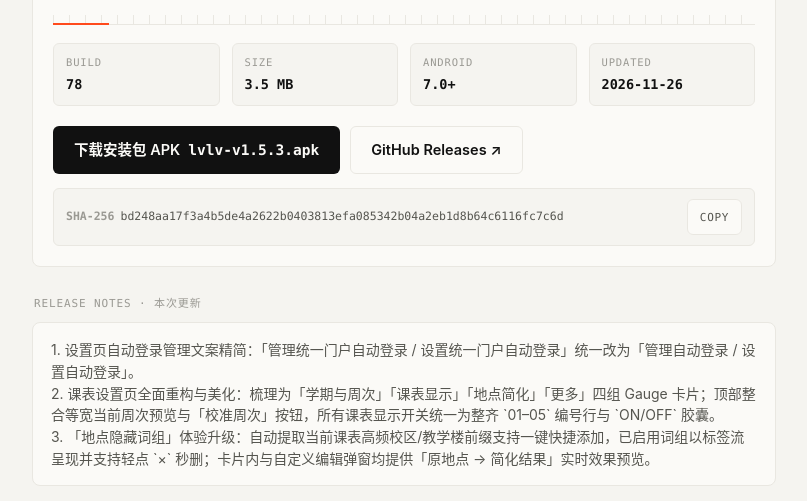
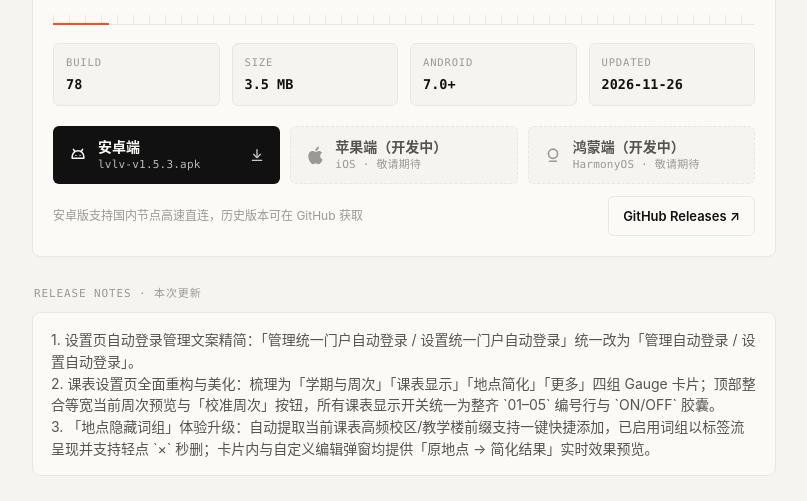
Before and after one commit to cao-gift/sdjtu-timetable, a plain HTML site: page index.html in a window 1280 px wide. Shown: the part 270-771 px from the top of the page, without its empty margins (236-1043 px from the left). Drawn offline with Linux system fonts and the light colour scheme.

Commit message:
feat(site): add platform download buttons and remove SHA-256 bar

```diff
--- a/index.html
+++ b/index.html
@@ -266,70 +266,130 @@
       word-break: break-all;
     }
 
-    .cta-row {
+    .platform-grid {
+      display: grid;
+      grid-template-columns: repeat(3, minmax(0, 1fr));
+      gap: 10px;
+    }
+
+    .btn-platform {
+      min-height: 58px;
+      padding: 10px 14px;
+      border-radius: 6px;
       display: flex;
+      align-items: center;
+      gap: 10px;
+      text-align: left;
+      border: 1px solid transparent;
+      font-family: var(--sans);
+      transition: opacity 120ms ease, border-color 120ms ease;
+      width: 100%;
+    }
+
+    .btn-platform-primary {
+      background: var(--ink);
+      color: var(--on-ink);
+      cursor: pointer;
+    }
+
+    .btn-platform-primary:hover { opacity: 0.88; }
+
+    .btn-platform-soon {
+      background: var(--paper);
+      border: 1px dashed var(--line);
+      color: var(--sub);
+      cursor: not-allowed;
+      appearance: none;
+    }
+
+    .platform-icon {
+      width: 20px;
+      height: 20px;
+      flex-shrink: 0;
+      display: inline-flex;
+      align-items: center;
+      justify-content: center;
+    }
+
+    .btn-platform-soon .platform-icon {
+      color: var(--mute);
+    }
+
+    .platform-copy {
+      min-width: 0;
+      flex: 1;
+      display: flex;
+      flex-direction: column;
+      gap: 2px;
+    }
+
+    .platform-name {
+      font-size: 14px;
+      font-weight: 700;
+      line-height: 1.3;
+    }
+
+    .btn-platform-soon .platform-name {
+      font-weight: 600;
+    }
+
+    .platform-sub {
+      font-family: var(--mono);
+      font-variant-numeric: tabular-nums;
+      font-size: 11px;
+      line-height: 1.3;
+      letter-spacing: 0.02em;
+      word-break: break-word;
+    }
+
+    .btn-platform-primary .platform-sub {
+      color: var(--on-ink);
+      opacity: 0.72;
+    }
+
+    .btn-platform-soon .platform-sub {
+      color: var(--mute);
+    }
+
+    .platform-dl {
+      width: 16px;
+      height: 16px;
+      flex-shrink: 0;
+      opacity: 0.78;
+    }
+
+    .cta-secondary {
+      margin-top: 12px;
+      display: flex;
+      align-items: center;
+      justify-content: space-between;
       flex-wrap: wrap;
       gap: 10px;
-      align-items: center;
     }
 
-    .btn-primary, .btn-outline {
-      min-height: 48px;
-      padding: 10px 20px;
+    .cta-hint {
+      font-size: 12px;
+      color: var(--mute);
+    }
+
+    .btn-outline {
+      min-height: 40px;
+      padding: 8px 14px;
       border-radius: 6px;
-      font-size: 14.5px;
+      font-size: 13px;
       font-weight: 600;
       display: inline-flex;
       align-items: center;
       justify-content: center;
-      flex-wrap: wrap;
-      text-align: center;
-      gap: 4px 8px;
+      gap: 6px;
       cursor: pointer;
-      border: 1px solid transparent;
-      transition: opacity 120ms ease, border-color 120ms ease;
-    }
-
-    .btn-primary {
-      background: var(--ink);
-      color: var(--on-ink);
-    }
-
-    .btn-primary:hover { opacity: 0.88; }
-
-    .btn-outline {
       background: transparent;
-      border-color: var(--line);
+      border: 1px solid var(--line);
       color: var(--ink);
+      transition: border-color 120ms ease;
     }
 
     .btn-outline:hover { border-color: var(--ink); }
-
-    .sha-bar {
-      margin-top: 14px;
-      padding: 10px 12px;
-      border: 1px solid var(--line);
-      border-radius: 6px;
-      background: var(--paper);
-      display: flex;
-      align-items: center;
-      justify-content: space-between;
-      gap: 10px;
-      flex-wrap: wrap;
-    }
-
-    .sha-text {
-      font-family: var(--mono);
-      font-size: 11.5px;
-      color: var(--sub);
-      word-break: break-all;
-    }
-
-    .sha-text strong {
-      color: var(--mute);
-      font-weight: 600;
-      margin-right: 6px;
-    }
 
     .section-label {
       margin: 28px 0 10px 2px;
@@ -692,6 +752,12 @@
     }
     .lb-btn:hover { border-color: #FFFFFF; }
 
+    @media (max-width: 700px) {
+      .platform-grid {
+        grid-template-columns: 1fr;
+      }
+    }
+
     @media (max-width: 640px) {
       .topbar {
         flex-direction: column;
@@ -724,7 +790,8 @@
         gap: 10px;
       }
       .row + .row::before { left: 48px; right: 14px; }
-      .btn-primary, .btn-outline { width: 100%; padding: 10px 14px; }
+      .btn-outline { width: 100%; padding: 10px 14px; }
+      .cta-secondary { flex-direction: column; align-items: stretch; }
       .lightbox { padding: 14px; }
       .lightbox-bar {
         flex-direction: column;
@@ -788,19 +855,59 @@
         </div>
       </div>
 
-      <div class="cta-row">
-        <a class="btn-primary" id="downloadBtn" href="./downloads/lvlv-v1.5.3.apk" download>
-          <span>下载安装包 APK</span>
-          <span class="mono" id="downloadName">lvlv-v1.5.3.apk</span>
+      <div class="platform-grid" role="group" aria-label="各平台客户端下载">
+        <a class="btn-platform btn-platform-primary" id="downloadBtn" href="./downloads/lvlv-v1.5.3.apk" download>
+          <span class="platform-icon" aria-hidden="true">
+            <svg width="20" height="20" viewBox="0 0 24 24" fill="none" stroke="currentColor" stroke-width="1.8" stroke-linecap="round" stroke-linejoin="round">
+              <path d="M5 16v-2a7 7 0 0 1 14 0v2Z" />
+              <path d="m8.2 7.8-1.7-2.6" />
+              <path d="m15.8 7.8 1.7-2.6" />
+              <circle cx="9.5" cy="12.5" r="0.8" fill="currentColor" stroke="none" />
+              <circle cx="14.5" cy="12.5" r="0.8" fill="currentColor" stroke="none" />
+            </svg>
+          </span>
+          <span class="platform-copy">
+            <span class="platform-name">安卓端</span>
+            <span class="platform-sub" id="downloadName">lvlv-v1.5.3.apk</span>
+          </span>
+          <svg class="platform-dl" viewBox="0 0 24 24" fill="none" stroke="currentColor" stroke-width="2" stroke-linecap="round" stroke-linejoin="round" aria-hidden="true">
+            <path d="M12 4v11" />
+            <path d="m7 11 5 5 5-5" />
+            <path d="M5 20h14" />
+          </svg>
         </a>
+
+        <button class="btn-platform btn-platform-soon" type="button" disabled aria-disabled="true">
+          <span class="platform-icon" aria-hidden="true">
+            <svg width="19" height="19" viewBox="0 0 24 24" fill="currentColor">
+              <path d="M16.365 1.43c0 1.14-.493 2.27-1.177 3.08-.744.9-1.99 1.57-2.987 1.57-.12 0-.23-.02-.3-.03-.01-.06-.04-.22-.04-.39 0-1.15.572-2.27 1.206-2.98.804-.94 2.142-1.64 3.248-1.68.03.13.05.28.05.43zm4.565 15.71c-.03.07-.463 1.58-1.518 3.12-.945 1.34-1.94 2.71-3.43 2.71-1.517 0-1.9-.88-3.63-.88-1.698 0-2.302.91-3.67.91-1.377 0-2.332-1.26-3.428-2.8-1.287-1.82-2.323-4.63-2.323-7.28 0-4.28 2.797-6.55 5.552-6.55 1.448 0 2.675.95 3.6.95.865 0 2.222-1.01 3.902-1.01.613 0 2.886.06 4.374 2.19-.13.09-2.383 1.37-2.383 4.19 0 3.26 2.854 4.42 2.955 4.45z" />
+            </svg>
+          </span>
+          <span class="platform-copy">
+            <span class="platform-name">苹果端（开发中）</span>
+            <span class="platform-sub">iOS · 敬请期待</span>
+          </span>
+        </button>
+
+        <button class="btn-platform btn-platform-soon" type="button" disabled aria-disabled="true">
+          <span class="platform-icon" aria-hidden="true">
+            <svg width="20" height="20" viewBox="0 0 24 24" fill="none" stroke="currentColor" stroke-width="2" stroke-linecap="round">
+              <circle cx="12" cy="10.5" r="5.5" />
+              <path d="M8 19.5h8" />
+            </svg>
+          </span>
+          <span class="platform-copy">
+            <span class="platform-name">鸿蒙端（开发中）</span>
+            <span class="platform-sub">HarmonyOS · 敬请期待</span>
+          </span>
+        </button>
+      </div>
+
+      <div class="cta-secondary">
+        <span class="cta-hint">安卓版支持国内节点高速直连，历史版本可在 GitHub 获取</span>
         <a class="btn-outline" id="githubBtn" href="https://github.com/cao-gift/sdjtu-timetable/releases" target="_blank" rel="noopener">
           <span>GitHub Releases ↗</span>
         </a>
-      </div>
-
-      <div class="sha-bar">
-        <div class="sha-text"><strong>SHA-256</strong><span id="verSha">bd248aa17f3a4b5de4a2622b0403813efa085342b04a2eb1d8b64c6116fc7c6d</span></div>
-        <button class="ghost-btn" id="copyShaBtn" type="button">COPY</button>
       </div>
     </section>
 
@@ -1034,7 +1141,6 @@
         fileName: "lvlv-v1.5.3.apk",
         apkUrl: "/downloads/lvlv-v1.5.3.apk",
         size: 3722385,
-        sha256: "bd248aa17f3a4b5de4a2622b0403813efa085342b04a2eb1d8b64c6116fc7c6d",
         publishedAt: "2026-11-26T13:03:57.845Z",
         notes: "1. 设置页自动登录管理文案精简：「管理统一门户自动登录 / 设置统一门户自动登录」统一改为「管理自动登录 / 设置自动登录」。\n2. 课表设置页全面重构与美化：梳理为「学期与周次」「课表显示」「地点简化」「更多」四组 Gauge 卡片；顶部整合等宽当前周次预览与「校准周次」按钮，所有课表显示开关统一为整齐 `01–05` 编号行与 `ON/OFF` 胶囊。\n3. 「地点隐藏词组」体验升级：自动提取当前课表高频校区/教学楼前缀支持一键快捷添加，已启用词组以标签流呈现并支持轻点 `×` 秒删；卡片内与自定义编辑弹窗均提供「原地点 → 简化结果」实时效果预览。"
       };
@@ -1060,7 +1166,6 @@
         el("verBuild").textContent = data.versionCode ? String(data.versionCode) : "--";
         el("verSize").textContent = formatSize(data.size);
         el("verDate").textContent = formatDate(data.publishedAt);
-        el("verSha").textContent = data.sha256 || "--";
         el("verNotes").textContent = (data.notes || "").trim() || "暂无更新说明。";
         el("downloadName").textContent = fileName;
         const btn = el("downloadBtn");
@@ -1074,19 +1179,6 @@
         .then((r) => (r.ok ? r.json() : null))
         .then((data) => { if (data && data.tag) render(data); })
         .catch(() => {});
-
-      el("copyShaBtn").addEventListener("click", function () {
-        const sha = el("verSha").textContent.trim();
-        if (!sha || sha === "--") return;
-        const btn = this;
-        const done = () => {
-          btn.textContent = "COPIED";
-          setTimeout(() => { btn.textContent = "COPY"; }, 1600);
-        };
-        if (navigator.clipboard && navigator.clipboard.writeText) {
-          navigator.clipboard.writeText(sha).then(done).catch(() => {});
-        }
-      });
 
       const root = document.documentElement;
       const saved = localStorage.getItem("lvlv_theme");
```
